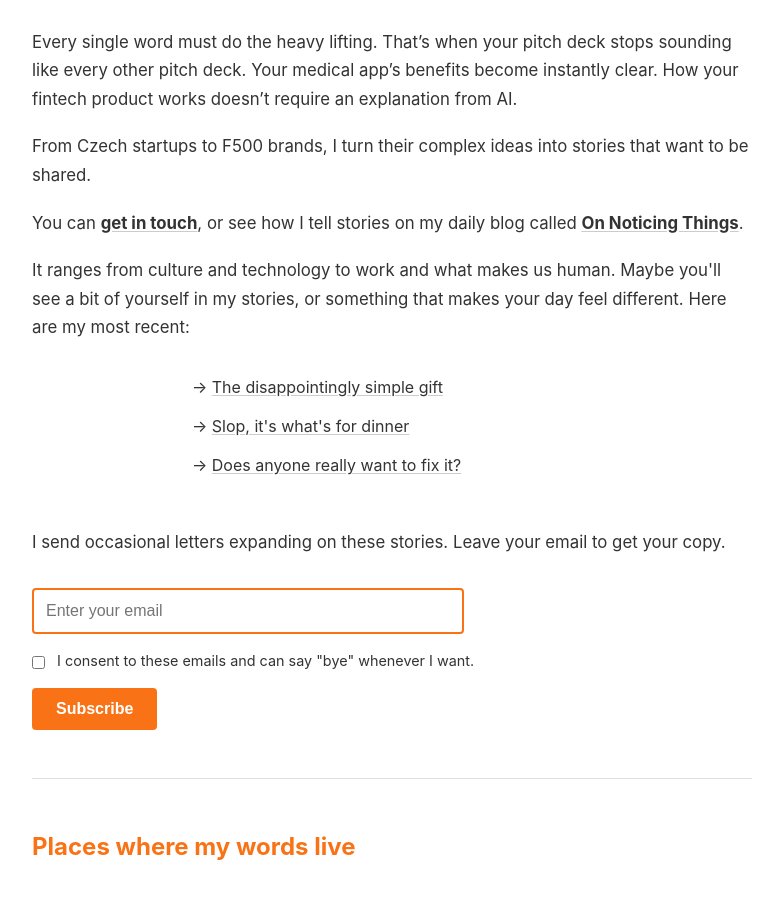
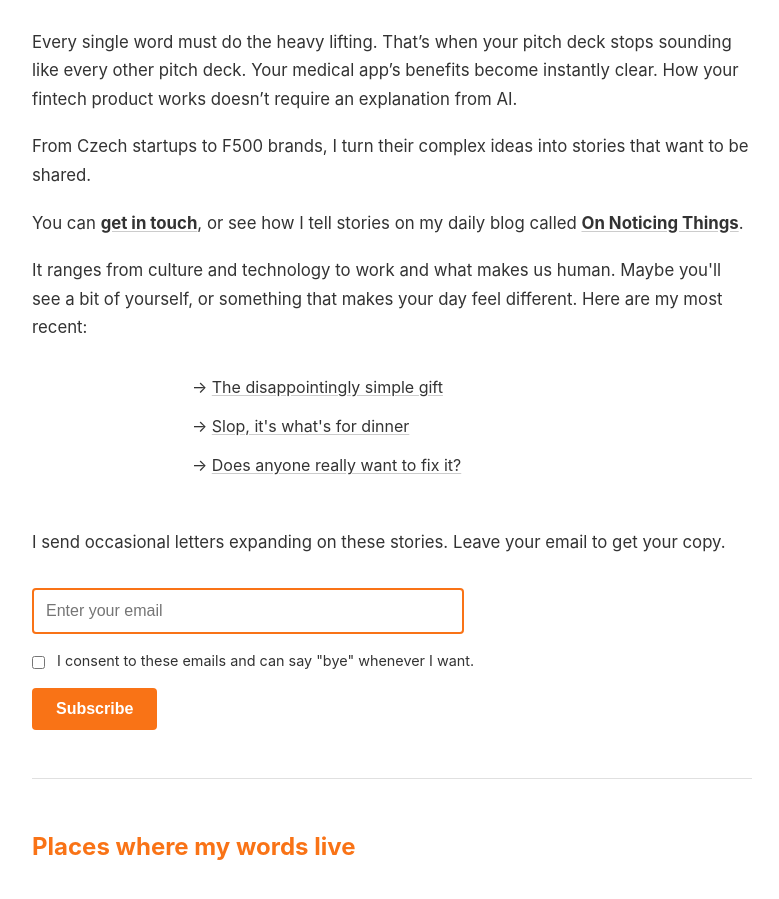
Before and after one commit to westleyovercash/westleyovercash.github.io, a Jekyll site: the page built from index.md, in a window 1280 px wide and 900 px high, scrolled down 434 px. Shown: the whole window, without its empty margins (248-1027 px from the left). Built offline with Jekyll 4.4.1, drawn with Linux system fonts in a browser that asks for light colours.

Commit message:
Update index.md

```diff
--- a/index.md
+++ b/index.md
@@ -18,7 +18,7 @@ From Czech startups to F500 brands, I turn their complex ideas into stories that
 
 You can **<a href="/contact">get in touch</a>**, or see how I tell stories on my daily blog called **<a href="/blog">On Noticing Things</a>**.
 
-<p>It ranges from culture and technology to work and what makes us human. Maybe you'll see a bit of yourself in my stories, or something that makes your day feel different. Here are my most recent:
+<p>It ranges from culture and technology to work and what makes us human. Maybe you'll see a bit of yourself, or something that makes your day feel different. Here are my most recent:
 <ul style="list-style: none; padding: 0; margin: 2rem auto; max-width: 400px;">
 {% for post in site.posts limit:3 %}
   <li style="margin-bottom: 0.75rem; text-align: left;">→ <a href="{{ post.url }}">{{ post.title }}</a></li>
```
